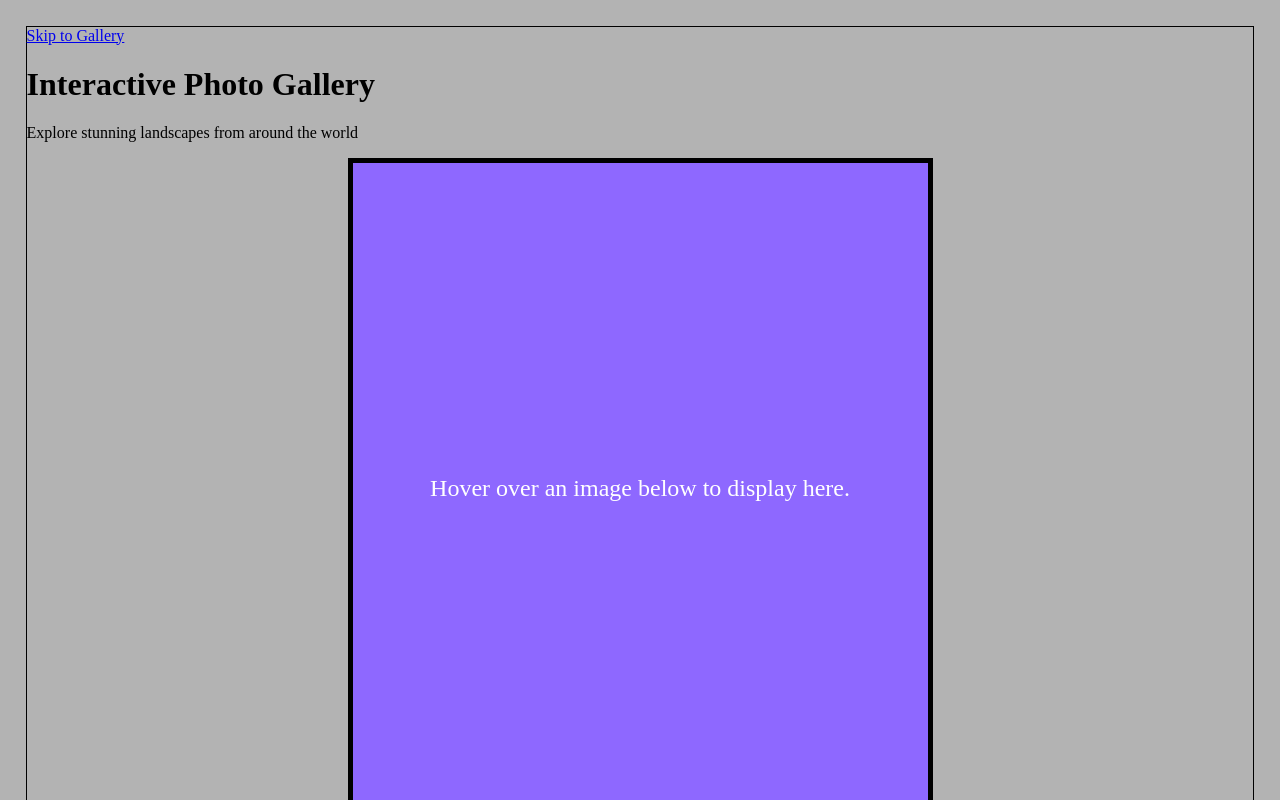
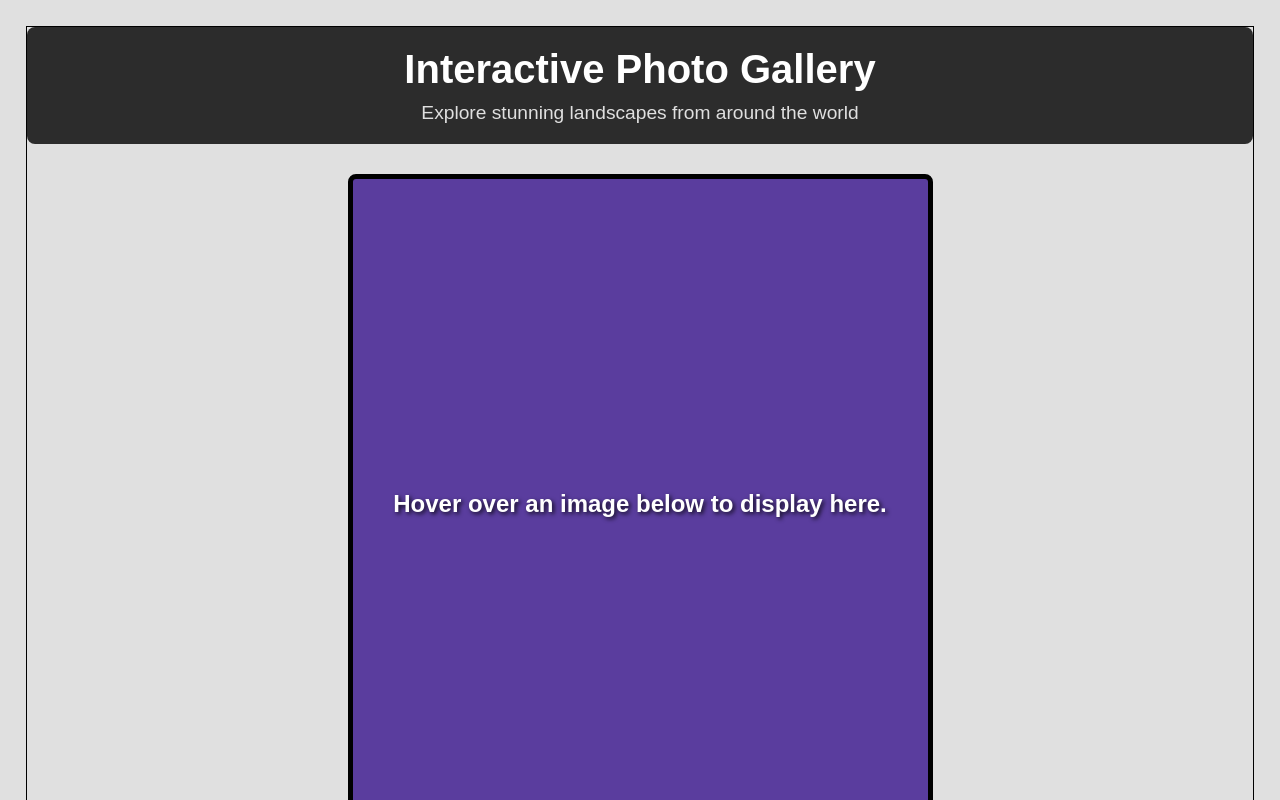
Before and after one commit to dbest180/javascript-project, a plain HTML site: page index.html in a window 1280 px wide. Shown: the top 800 px of the page. Drawn offline with Linux system fonts and the light colour scheme.

Commit message:
Update gallery.css

```diff
--- a/css/gallery.css
+++ b/css/gallery.css
@@ -1,32 +1,77 @@
 /*Name this external file gallery.css*/
+
+/* Skip Link for keyboard navigation */
+.skip-link {
+	position: absolute;
+	top: -40px;
+	left: 0;
+	background: #000000;
+	color: #ffffff;
+	padding: 8px 16px;
+	text-decoration: none;
+	font-weight: bold;
+	border-radius: 0 0 4px 0;
+	z-index: 100;
+}
+.skip-link:focus {
+	top: 0;
+}
+
 body{
 	margin: 2%;
-	border: 1px solid black;
-	background-color: #b3b3b3;
+	border: 1px solid #000000;
+	background-color: #e0e0e0;
+	font-family: Arial, sans-serif;
 }
+
+header {
+	text-align: center;
+	padding: 20px;
+	background-color: #2c2c2c;
+	color: #ffffff;
+	margin-bottom: 30px;
+	border-radius: 8px;
+}
+
+header h1 {
+	margin: 0 0 10px 0;
+	font-size: 2.5em;
+}
+
+header p {
+	margin: 0;
+	font-size: 1.2em;
+	color: #e0e0e0;
+}
+
 #image{
     line-height:650px;
 	width: 575px;
     height: 650px;
-	border:5px solid black;
-	margin:0 auto;
-    background-color: #8e68ff;
+	border: 5px solid #000000;
+	margin: 0 auto;
+    background-color: #5a3d9e;
     background-image: url('');
     background-repeat: no-repeat;
-    color:#FFFFFF;
+    color: #ffffff;
     text-align: center;
-    background-size: 100%;
-    margin-bottom:25px;
-    font-size: 150%;
+    background-size: cover;
+    background-position: center;
+    margin-bottom: 25px;
+    font-size: 1.5em;
+    font-weight: bold;
+    text-shadow: 2px 2px 4px rgba(0, 0, 0, 0.8);
+    border-radius: 8px;
 }
 .preview{
 	width:10%;
 	margin-left:17%;
-    border: 10px solid black;
+    border: 10px solid #000000;
 }
 .preview:focus{
-	border: 10px solid #ffeb3b;
-	outline: 3px solid #ff5722;
+	border: 10px solid #ffd700;
+	outline: 4px solid #ff4500;
+	outline-offset: 2px;
 }
 img{
 	cursor: pointer;
```
